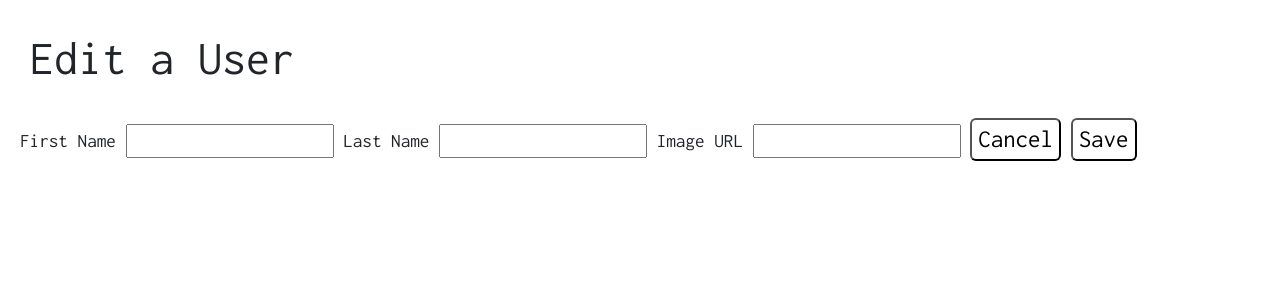
After one commit to karlystark/flask-blogly, a Flask app: template templates/user_edit_page.html in a window 1280 px wide. The commit adds this page. Shown: the top 300 px of the page. Run offline with Flask 3, Linux system fonts and the light colour scheme; the template is opened without the code that fills it, so the values that code supplies are empty.

Commit message:
post code review edits made, on to part two

```diff
--- a/app.py
+++ b/app.py
@@ -30,17 +30,18 @@ def home_page():
 
 
 @app.get('/users')
-def users():
+def display_user_list_page():
     """Renders user list page"""
     users = User.query.all()
 
-    return render_template('userlist.html', users = users)
+# CHANGE HTML PAGES TO INCLUDE UNDERSCORES
+    return render_template('user_list.html', users=users)
 
 
 @app.get('/users/new')
 def new_users_form():
     """Renders new user form"""
-    return render_template('newusersform.html')
+    return render_template('new_users_form.html')
 
 
 @app.post('/users/new')
@@ -54,9 +55,11 @@ def process_new_user():
     if image_url == '':
         image_url = None
 
-    new_user = User(first_name=first_name,
-                    last_name=last_name,
-                    image_url=image_url)
+    new_user = User(
+        first_name=first_name,
+        last_name=last_name,
+        image_url=image_url
+    )
 
     db.session.add(new_user)
     db.session.commit()
@@ -67,40 +70,29 @@ def process_new_user():
 @app.get('/users/<int:user_id>')
 def show_user_profile(user_id):
     """Collects user data and renders user profile page."""
-    user = User.query.get(user_id)
+    user = User.query.get_or_404(user_id)
 
-    first_name = user.first_name
-    last_name = user.last_name
-    image_url = user.image_url
-
-    return render_template('userprofile.html',
-                           first_name = first_name,
-                           user_id = user_id,
-                           last_name = last_name,
-                           image_url = image_url)
+    return render_template('user_profile.html',
+                           user=user,
+                           user_id=user_id)
 
 
 @app.get('/users/<int:user_id>/edit')
 def show_user_edit_page(user_id):
     """Collects user data and renders user profile edit page."""
-    user = User.query.get(user_id)
+    user = User.query.get_or_404(user_id)
 
-    first_name = user.first_name
-    last_name = user.last_name
-    image_url = user.image_url
 
-    return render_template('usereditpage.html',
-                           user_id = user_id,
-                           first_name = first_name,
-                           last_name = last_name,
-                           image_url = image_url)
+    return render_template('user_edit_page.html',
+                           user=user,
+                           user_id=user_id)
 
 
 @app.post('/users/<int:user_id>/edit')
 def process_user_edits(user_id):
     """Collect user edit form data and edit user instance in database,
     redirect to user list page."""
-    user = User.query.get(user_id)
+    user = User.query.get_or_404(user_id)
 
     first_name = request.form['firstname']
     last_name = request.form['lastname']
--- a/models.py
+++ b/models.py
@@ -1,6 +1,8 @@
 """Models for Blogly."""
 from flask_sqlalchemy import SQLAlchemy
 db = SQLAlchemy()
+
+#global variable to hold default image link
 
 def connect_db(app):
     """Connect to database."""
@@ -9,8 +11,10 @@ def connect_db(app):
     db.app = app
     db.init_app(app)
 
+
 class User(db.Model):
     __tablename__ = "user"
+    # make sure tablename is plural
 
     id = db.Column(
         db.Integer,
--- a/static/style.css
+++ b/static/style.css
@@ -91,7 +91,7 @@ li:hover{
 
 button {
   border-radius: 6px;
-  text-decoration: none;
+  /* text-decoration: none; */
   font-size: 1.3em;
   cursor: pointer;
   background-color: white;
--- a/templates/base.html
+++ b/templates/base.html
@@ -4,6 +4,7 @@
   <meta charset="UTF-8">
   <meta http-equiv="X-UA-Compatible" content="IE=edge">
   <meta name="viewport" content="width=device-width, initial-scale=1.0">
+  <link rel="stylesheet" href="https://cdn.jsdelivr.net/npm/bootstrap@4.0.0/dist/css/bootstrap.min.css" integrity="sha384-Gn5384xqQ1aoWXA+058RXPxPg6fy4IWvTNh0E263XmFcJlSAwiGgFAW/dAiS6JXm" crossorigin="anonymous">
   <link rel="stylesheet" href="/static/style.css">
   <link rel="preconnect" href="https://fonts.googleapis.com">
 <link rel="preconnect" href="https://fonts.gstatic.com" crossorigin>
--- /dev/null
+++ b/templates/user_edit_page.html
@@ -0,0 +1,24 @@
+{% extends 'base.html' %}
+
+{% block content %}
+<h1 class="edit_title"> Edit a User</h1>
+
+<div id="form_container">
+  <form action="/users/{{ user.user_id }}/edit" method="POST" class="edit_form">
+    <label for="">First Name</label>
+    <input type="text" name="firstname" value="{{ user.first_name }}">
+
+    <label for="">Last Name</label>
+    <input type="text" name="lastname" value="{{ user.last_name }}">
+
+    <label for="">Image URL</label>
+    <input type="text" name="imageurl" value="{{ user.image_url }}">
+
+
+    <button onclick="location.href='/users'">Cancel</button>
+    <button type="submit">Save</button>
+  </form>
+</div>
+
+
+{% endblock %}
```
Also changed, not shown: templates/new_users_form.html (added, +23 -0 lines), templates/user_list.html (added, +15 -0 lines), templates/user_profile.html (added, +19 -0 lines), tests.py (+6 -2 lines).
